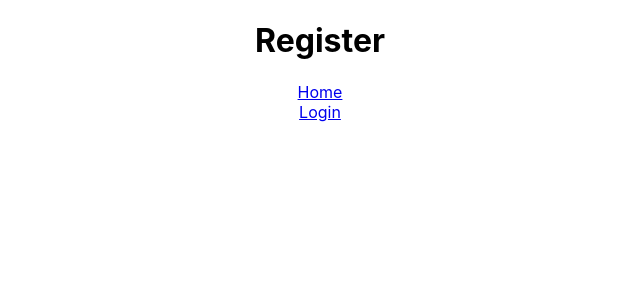
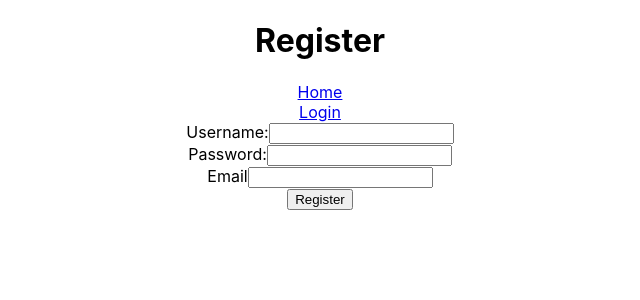
Before and after one commit to kpakula/ig-react, a React (Create React App) app: page /register in a window 1280 px wide. Shown: the top 300 px of the page, without its empty margins (320-960 px from the left). Built offline with nearby package versions, Linux system fonts and the light colour scheme.

Commit message:
Added input with email

```diff
--- a/package.json
+++ b/package.json
@@ -6,6 +6,7 @@
     "@testing-library/jest-dom": "^4.2.4",
     "@testing-library/react": "^9.5.0",
     "@testing-library/user-event": "^7.2.1",
+    "axios": "^0.19.2",
     "react": "^16.13.1",
     "react-dom": "^16.13.1",
     "react-router": "^5.1.2",
--- a/src/components/Register.js
+++ b/src/components/Register.js
@@ -1,7 +1,42 @@
-import React from "react";
+import React, { useState } from "react";
 import { Link } from "react-router-dom";
+import axios from "axios";
 
-function Register() {
+function Register(props) {
+  const [username, setUsername] = useState("");
+  const [password, setPassword] = useState("");
+  const [email, setEmail] = useState("");
+
+    const successRedirect = () => {
+        props.history.push("/home")
+    }
+
+  const clear = () => {
+    setUsername("");
+    setPassword("");
+    setEmail("");
+  };
+
+  const onSubmit = (e) => {
+    e.preventDefault();
+    console.log(username, password, email);
+
+    axios
+      .post("http://localhost:8080/register", {
+        username: username,
+        password: password,
+        email: email,
+      })
+      .then((response) => {
+        console.log(response);
+        clear();
+        successRedirect();
+      })
+      .catch((error) => {
+        console.log(error);
+      });
+  };
+
   return (
     <div>
       <h1>Register</h1>
@@ -9,8 +44,40 @@ function Register() {
         <Link to="/">Home</Link>
       </div>
       <div>
-          <Link to="/login">Login</Link>
+        <Link to="/login">Login</Link>
       </div>
+
+      <form onSubmit={onSubmit}>
+        <div>
+          <label>
+            Username:
+            <input
+              type="text"
+              value={username}
+              onChange={(e) => setUsername(e.target.value)}
+            />
+          </label>
+        </div>
+        <div>
+          <label>
+            Password:
+            <input
+              type="password"
+              value={password}
+              onChange={(e) => setPassword(e.target.value)}
+            />
+          </label>
+        </div>
+        <div>
+          <label>
+            Email
+            <input value={email} onChange={(e) => setEmail(e.target.value)} />
+          </label>
+        </div>
+        <div>
+          <button type="submit">Register</button>
+        </div>
+      </form>
     </div>
   );
 }
```
Also changed, not shown: src/components/WrongPage.js (+10 -8 lines), 1 other file (tests, documents, lock files or other folders).
